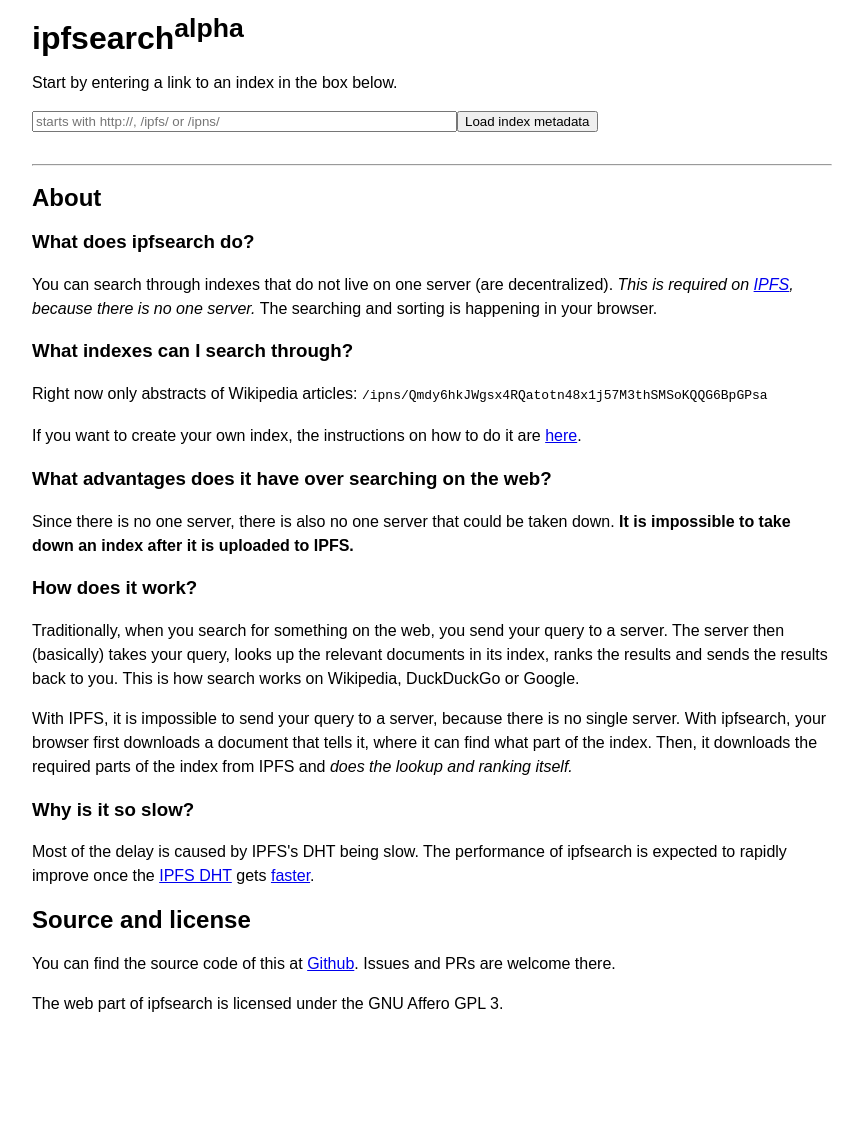
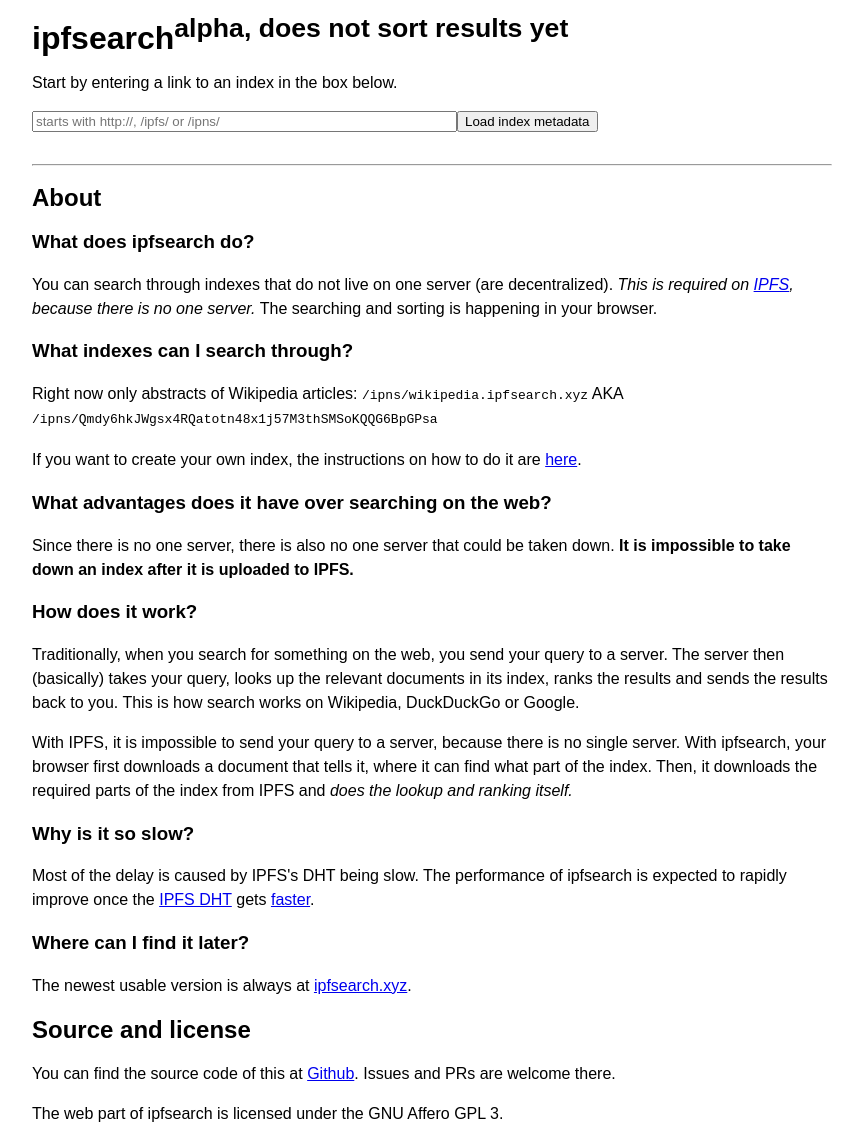
Before and after one commit to tensojka/ipfsearch-webapp, a website with bundled scripts: page index.html in a window 1280 px wide. Shown: the whole page, without its empty margins (208-1071 px from the left). Before the commit the page ends 1032 px from the top, so only its background shows below. Built offline with nearby package versions, Linux system fonts and the light colour scheme.

Commit message:
Tweaks to make it usable

```diff
--- a/index.html
+++ b/index.html
@@ -13,7 +13,7 @@
 </head>
 
 <body>
-    <h1>ipfsearch<sup>alpha</sup></h1>
+    <h1>ipfsearch<sup>alpha, does not sort results yet</sup></h1>
 
     <div id="app">
         <div v-if="showmeta">
@@ -42,7 +42,7 @@
     <p>You can search through indexes that do not live on one server (are decentralized). <i>This is required on <a href="https://ipfs.io/">IPFS</a>, because there is no one server.</i> The searching and sorting is happening in your browser.</p>
 
     <h3>What indexes can I search through?</h3>
-    <p>Right now only abstracts of Wikipedia articles: <code>/ipns/Qmdy6hkJWgsx4RQatotn48x1j57M3thSMSoKQQG6BpGPsa</code></p>
+    <p>Right now only abstracts of Wikipedia articles: <code>/ipns/wikipedia.ipfsearch.xyz</code> AKA <code>/ipns/Qmdy6hkJWgsx4RQatotn48x1j57M3thSMSoKQQG6BpGPsa</code></p>
     <p>If you want to create your own index, the instructions on how to do it are <a href="https://github.com/hoschiCZ/ipfsearch-index/">here</a>.</p>
 
     <h3>What advantages does it have over searching on the web?</h3>
@@ -56,6 +56,9 @@
     <h3>Why is it so slow?</h3>
     <p>Most of the delay is caused by IPFS's DHT being slow. The performance of ipfsearch is expected to rapidly improve once the <a href="https://github.com/ipfs/go-ipfs/issues/1396">IPFS DHT</a> gets <a href="https://github.com/libp2p/go-libp2p-kad-dht/issues/88">faster</a>.</p>
 
+    <h3>Where can I find it later?</h3>
+    <p>The newest usable version is always at <a href="http://ipfsearch.xyz">ipfsearch.xyz</a>.</p>
+
     <h2>Source and license</h2>
     <p>You can find the source code of this at <a href="https://github.com/hoschiCZ/ipfsearch-webapp">Github</a>. Issues and PRs are welcome there.</p>
     <p>The web part of ipfsearch is licensed under the GNU Affero GPL 3.</p>
--- a/main.ts
+++ b/main.ts
@@ -142,7 +142,7 @@
  * For higher recall, this should not be used.
  */
 function filterCandidates(candidates: Map<string, number>, tokensInQuery : number) : Map<string,number>{
-    if(tokensInQuery >= 2){
+    /*if(tokensInQuery >= 2){
         let filteredCandidates: Map<string, number>
         filteredCandidates = new Map()
         for(let key of candidates.keys()){
@@ -154,7 +154,8 @@
         return filteredCandidates
     }else{
         return candidates
-    }
+    }*/
+    return candidates
     //TODO
 }
 
```
